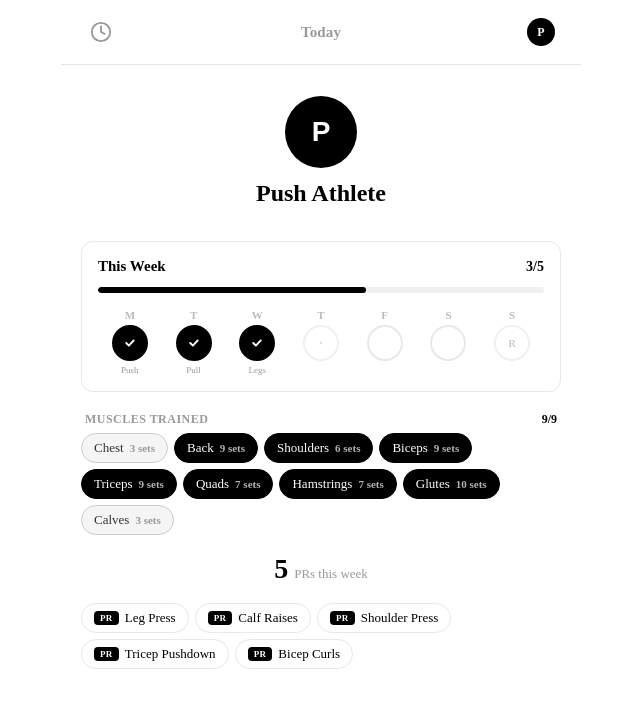
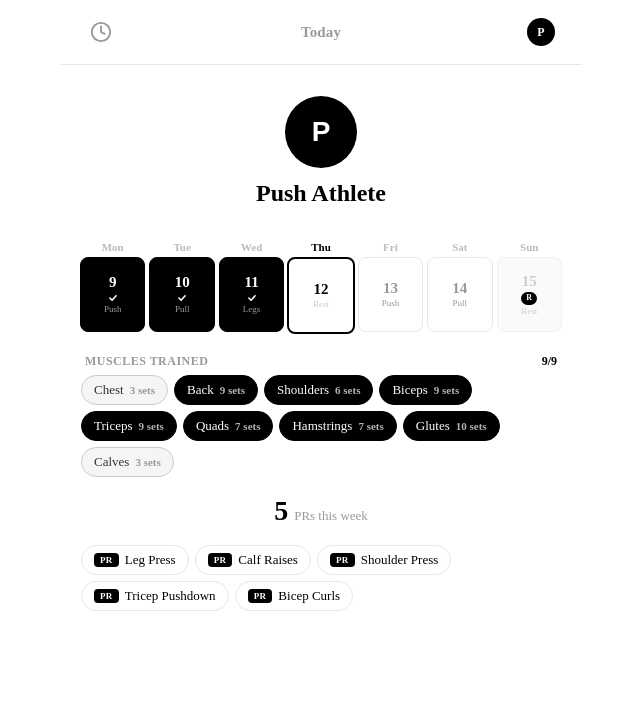
Before and after one commit to gattoa/push, a SvelteKit app: page /profile in a window 1280 px wide. Shown: the top 708 px of the page, without its empty margins (319-959 px from the left). Built offline with nearby package versions, Linux system fonts and the light colour scheme.

Commit message:
Profile: Week Card

```diff
--- /dev/null
+++ b/src/lib/components/WeekCard.svelte
@@ -0,0 +1,244 @@
+<script lang="ts">
+	import type { WeekMomentum } from '$lib/mock/profile';
+	import { getTodayIndex } from '$lib/mock/workouts';
+
+	let { momentum }: {
+		momentum: WeekMomentum;
+	} = $props();
+
+	const todayIndex = getTodayIndex();
+
+	const DAY_LABELS = ['Mon', 'Tue', 'Wed', 'Thu', 'Fri', 'Sat', 'Sun'];
+
+	function computeDayDate(dayOfWeek: number): { date: number; month: string } {
+		const d = new Date(momentum.weekStart + 'T00:00:00');
+		d.setDate(d.getDate() + dayOfWeek);
+		const months = ['Jan', 'Feb', 'Mar', 'Apr', 'May', 'Jun', 'Jul', 'Aug', 'Sep', 'Oct', 'Nov', 'Dec'];
+		return { date: d.getDate(), month: months[d.getMonth()] };
+	}
+
+	function computeDayIso(dayOfWeek: number): string {
+		const d = new Date(momentum.weekStart + 'T00:00:00');
+		d.setDate(d.getDate() + dayOfWeek);
+		return d.toISOString().split('T')[0];
+	}
+
+	function dayState(day: typeof momentum.dayCompletions[0], index: number): string {
+		const hasWorkout = day.exerciseNames.length > 0 && !day.isRestDay;
+		if (day.completed && index === todayIndex) return 'completed-today';
+		if (day.completed) return 'completed';
+		if (index === todayIndex) return 'today';
+		if (day.isRestDay || (!hasWorkout)) return 'rest';
+		if (index < todayIndex) return 'missed';
+		return 'future';
+	}
+
+
+</script>
+
+<div class="week-card">
+	<!-- Streak in header if present -->
+	{#if momentum.streak > 0}
+		<div class="week-header">
+			<span class="streak-badge">{momentum.streak} {momentum.streak === 1 ? 'day' : 'days'} strong</span>
+		</div>
+	{/if}
+
+	<!-- Calendar-style day tiles -->
+	<div class="day-row">
+		{#each momentum.dayCompletions as day, i}
+			{@const state = dayState(day, i)}
+			{@const iso = computeDayIso(day.dayOfWeek)}
+			{@const dateInfo = computeDayDate(day.dayOfWeek)}
+			<a href="/session/{iso}" class="day-tile {state}">
+				<span class="day-name">{DAY_LABELS[i]}</span>
+				<div class="tile-body">
+					<span class="day-date">{dateInfo.date}</span>
+					<!-- Status icon -->
+					{#if day.completed}
+						<svg class="tile-icon" width="10" height="10" viewBox="0 0 16 16" fill="none">
+							<polyline points="3,8 6.5,11.5 13,4.5" stroke="currentColor" stroke-width="2.5" stroke-linecap="round" stroke-linejoin="round" />
+						</svg>
+					{:else if day.isReviewDay}
+						<span class="review-pill">R</span>
+					{:else if state === 'rest'}
+						<svg class="tile-icon" width="12" height="2" viewBox="0 0 12 2">
+							<line x1="0" y1="1" x2="12" y2="1" stroke="currentColor" stroke-width="2" stroke-linecap="round" />
+						</svg>
+					{/if}
+					<!-- Label: split name or Rest -->
+					{#if day.exerciseNames.length > 0 && !day.isRestDay}
+						<span class="split-label">{day.label}</span>
+					{:else}
+						<span class="split-label muted-label">Rest</span>
+					{/if}
+				</div>
+			</a>
+		{/each}
+	</div>
+
+</div>
+
+<style>
+	.week-card {
+		display: flex;
+		flex-direction: column;
+		gap: 0.75rem;
+	}
+
+	.week-header {
+		display: flex;
+		align-items: center;
+	}
+
+	.streak-badge {
+		font-size: 0.75rem;
+		font-weight: 600;
+		color: #999;
+	}
+
+	/* Day row — 7 equal tiles */
+	.day-row {
+		display: grid;
+		grid-template-columns: repeat(7, 1fr);
+		gap: 0.375rem;
+	}
+
+	/* Each tile */
+	.day-tile {
+		display: flex;
+		flex-direction: column;
+		align-items: center;
+		gap: 0.25rem;
+		text-decoration: none;
+		color: inherit;
+		-webkit-tap-highlight-color: transparent;
+	}
+
+	.day-tile:active .tile-body {
+		transform: scale(0.95);
+	}
+
+	.day-name {
+		font-size: 0.6875rem;
+		font-weight: 600;
+		color: #bbb;
+	}
+
+	/* The rectangular chiclet */
+	.tile-body {
+		width: 100%;
+		aspect-ratio: 1 / 1.15;
+		border: 1px solid #e8e8e8;
+		border-radius: 8px;
+		display: flex;
+		flex-direction: column;
+		align-items: center;
+		justify-content: center;
+		gap: 0.125rem;
+		background: #fff;
+		transition: transform 0.1s ease;
+	}
+
+	.day-date {
+		font-size: 0.9375rem;
+		font-weight: 700;
+		color: #000;
+	}
+
+	.split-label {
+		font-size: 0.5625rem;
+		font-weight: 500;
+		color: #999;
+		line-height: 1;
+	}
+
+	.muted-label {
+		color: #ccc;
+	}
+
+	.tile-icon {
+		color: #000;
+	}
+
+	/* Review pill — "R" on a filled oval */
+	.review-pill {
+		font-size: 0.5rem;
+		font-weight: 700;
+		color: #fff;
+		background: #000;
+		padding: 0.0625rem 0.3125rem;
+		border-radius: 100px;
+		line-height: 1.3;
+		letter-spacing: 0.02em;
+	}
+
+	/* === Tile states === */
+
+	/* Completed */
+	.day-tile.completed .tile-body,
+	.day-tile.completed-today .tile-body {
+		background: #000;
+		border-color: #000;
+	}
+
+	.day-tile.completed .day-date,
+	.day-tile.completed-today .day-date {
+		color: #fff;
+	}
+
+	.day-tile.completed .split-label,
+	.day-tile.completed-today .split-label {
+		color: rgba(255, 255, 255, 0.6);
+	}
+
+	.day-tile.completed .tile-icon,
+	.day-tile.completed-today .tile-icon {
+		color: #fff;
+	}
+
+	/* Today (not done) */
+	.day-tile.today .day-name {
+		color: #000;
+	}
+
+	.day-tile.today .tile-body {
+		border-color: #000;
+		border-width: 2px;
+	}
+
+	/* Completed today — same as completed but with today's day label bold */
+	.day-tile.completed-today .day-name {
+		color: #000;
+	}
+
+	/* Future */
+	.day-tile.future .day-date {
+		color: #999;
+	}
+
+	/* Missed */
+	.day-tile.missed .tile-body {
+		border-style: dashed;
+		border-color: #ddd;
+	}
+
+	.day-tile.missed .day-date {
+		color: #ccc;
+	}
+
+	.day-tile.missed .split-label {
+		color: #ccc;
+	}
+
+	/* Rest */
+	.day-tile.rest .tile-body {
+		background: #fafafa;
+		border-color: #f0f0f0;
+	}
+
+	.day-tile.rest .day-date {
+		color: #ccc;
+	}
+
+</style>
--- a/src/lib/mock/profile.ts
+++ b/src/lib/mock/profile.ts
@@ -585,12 +585,13 @@ export function getMusclesForExercise(exerciseName: string): MuscleGroup[] {
 // === Weekly Momentum ===
 
 export interface WeekMomentum {
+	weekStart: string;
 	workoutsCompleted: number;
 	workoutsTotal: number;
 	musclesHit: Map<MuscleGroup, number>; // muscle → number of sets
 	totalMuscleGroups: number;
 	muscleGroupsHit: number;
-	dayCompletions: { dayOfWeek: number; label: string; completed: boolean; muscles: MuscleGroup[] }[];
+	dayCompletions: { dayOfWeek: number; label: string; completed: boolean; muscles: MuscleGroup[]; volume: number; isRestDay: boolean; isReviewDay: boolean; exerciseNames: string[] }[];
 	streak: number;
 	weekPRs: PersonalRecord[];
 }
@@ -613,17 +614,24 @@ export function computeWeekMomentum(weeks: WeekHistory[]): WeekMomentum {
 				isDayCompleted(day, currentWeek.exercises, currentWeek.setLogs);
 
 			const dayMuscles: Set<MuscleGroup> = new Set();
+			let volume = 0;
 
 			if (isCompleted) {
 				for (const ex of dayExercises) {
 					const muscles = getMusclesForExercise(ex.exercise_name);
-					const completedSets = currentWeek.setLogs.filter(
+					const exSetLogs = currentWeek.setLogs.filter(
 						s => s.planned_exercise_id === ex.id && s.completed
-					).length;
+					);
+
+					for (const s of exSetLogs) {
+						if (s.actual_weight !== null && s.actual_reps !== null) {
+							volume += s.actual_weight * s.actual_reps;
+						}
+					}
 
 					for (const m of muscles) {
 						dayMuscles.add(m);
-						musclesHit.set(m, (musclesHit.get(m) ?? 0) + completedSets);
+						musclesHit.set(m, (musclesHit.get(m) ?? 0) + exSetLogs.length);
 					}
 				}
 			}
@@ -632,11 +640,16 @@ export function computeWeekMomentum(weeks: WeekHistory[]): WeekMomentum {
 				dayOfWeek: day.day_of_week,
 				label: day.label,
 				completed: isCompleted,
-				muscles: Array.from(dayMuscles)
+				muscles: Array.from(dayMuscles),
+				volume,
+				isRestDay: day.is_rest_day,
+				isReviewDay: day.is_review_day,
+				exerciseNames: dayExercises.sort((a, b) => a.order - b.order).map(e => e.exercise_name)
 			};
 		});
 
 	return {
+		weekStart: currentWeek.weekStart,
 		workoutsCompleted: stats.workoutsCompleted,
 		workoutsTotal: stats.workoutsTotal,
 		musclesHit,
--- a/src/routes/(app)/profile/+page.svelte
+++ b/src/routes/(app)/profile/+page.svelte
@@ -12,6 +12,7 @@
 		MUSCLE_GROUPS,
 		type MuscleGroup
 	} from '$lib/mock/profile';
+	import WeekCard from '$lib/components/WeekCard.svelte';
 
 	let accountSheetOpen = $state(false);
 	let email = $state('');
@@ -78,14 +79,6 @@
 	const momentum = $derived(computeWeekMomentum(mockWeekHistories));
 	const streakData = $derived(computeStreak(mockWeekHistories));
 	const avatarInitial = $derived(email ? email[0].toUpperCase() : 'P');
-	const weekProgress = $derived(
-		momentum.workoutsTotal > 0
-			? Math.round((momentum.workoutsCompleted / momentum.workoutsTotal) * 100)
-			: 0
-	);
-
-	const DAY_LABELS = ['M', 'T', 'W', 'T', 'F', 'S', 'S'];
-
 	function muscleHitLevel(muscle: MuscleGroup): 'none' | 'hit' | 'heavy' {
 		const sets = momentum.musclesHit.get(muscle) ?? 0;
 		if (sets === 0) return 'none';
@@ -200,45 +193,7 @@
 	</div>
 
 	<!-- This Week — the momentum centerpiece -->
-	<div class="week-card card">
-		<div class="week-header">
-			<span class="week-title">This Week</span>
-			<span class="week-fraction">{momentum.workoutsCompleted}/{momentum.workoutsTotal}</span>
-		</div>
-
-		<!-- Progress bar -->
-		<div class="progress-track">
-			<div class="progress-fill" style="width: {weekProgress}%"></div>
-		</div>
-
-		<!-- Day dots — the week filling in -->
-		<div class="day-dots">
-			{#each momentum.dayCompletions as day, i}
-				<div class="day-dot-col">
-					<span class="day-dot-label">{DAY_LABELS[i]}</span>
-					<div
-						class="day-dot"
-						class:completed={day.completed}
-						class:rest={day.label === 'Rest'}
-						class:review={day.label === 'Review'}
-					>
-						{#if day.completed}
-							<svg width="12" height="12" viewBox="0 0 16 16" fill="none">
-								<polyline points="3,8 6.5,11.5 13,4.5" stroke="currentColor" stroke-width="2.5" stroke-linecap="round" stroke-linejoin="round" />
-							</svg>
-						{:else if day.label === 'Rest'}
-							<span class="dot-rest">·</span>
-						{:else if day.label === 'Review'}
-							<span class="dot-review">R</span>
-						{/if}
-					</div>
-					{#if day.completed && day.muscles.length > 0}
-						<span class="day-muscle-label">{day.label}</span>
-					{/if}
-				</div>
-			{/each}
-		</div>
-	</div>
+	<WeekCard {momentum} />
 
 	<!-- Muscles trained — body coverage filling in -->
 	<div class="group">
@@ -430,116 +385,6 @@
 		padding: 0.125rem 0;
 	}
 
-	/* Card base */
-	.card {
-		background: #fff;
-		border: 1px solid #e8e8e8;
-		border-radius: 12px;
-		overflow: hidden;
-	}
-
-	/* Week Card — the momentum centerpiece */
-	.week-card {
-		padding: 1rem;
-	}
-
-	.week-header {
-		display: flex;
-		justify-content: space-between;
-		align-items: center;
-		margin-bottom: 0.75rem;
-	}
-
-	.week-title {
-		font-size: 0.9375rem;
-		font-weight: 700;
-		color: #000;
-	}
-
-	.week-fraction {
-		font-size: 0.875rem;
-		font-weight: 700;
-		color: #000;
-	}
-
-	/* Progress bar */
-	.progress-track {
-		height: 6px;
-		background: #f0f0f0;
-		border-radius: 3px;
-		overflow: hidden;
-		margin-bottom: 1rem;
-	}
-
-	.progress-fill {
-		height: 100%;
-		background: #000;
-		border-radius: 3px;
-		transition: width 0.3s ease;
-	}
-
-	/* Day dots */
-	.day-dots {
-		display: flex;
-		justify-content: space-between;
-	}
-
-	.day-dot-col {
-		display: flex;
-		flex-direction: column;
-		align-items: center;
-		gap: 0.25rem;
-		flex: 1;
-	}
-
-	.day-dot-label {
-		font-size: 0.6875rem;
-		font-weight: 600;
-		color: #bbb;
-	}
-
-	.day-dot {
-		width: 32px;
-		height: 32px;
-		border-radius: 50%;
-		border: 2px solid #e8e8e8;
-		display: flex;
-		align-items: center;
-		justify-content: center;
-		color: #ccc;
-		font-size: 0.75rem;
-	}
-
-	.day-dot.completed {
-		background: #000;
-		border-color: #000;
-		color: #fff;
-	}
-
-	.day-dot.rest,
-	.day-dot.review {
-		border-color: #f0f0f0;
-	}
-
-	.dot-rest {
-		font-size: 1.25rem;
-		line-height: 1;
-		color: #ddd;
-	}
-
-	.dot-review {
-		font-size: 0.625rem;
-		font-weight: 700;
-		color: #ccc;
-	}
-
-	.day-muscle-label {
-		font-size: 0.5625rem;
-		color: #999;
-		font-weight: 500;
-		text-align: center;
-	}
-
 	/* Groups */
 	.group {
 		display: flex;
```
Also changed, not shown: 1 other file (tests, documents, lock files or other folders).
